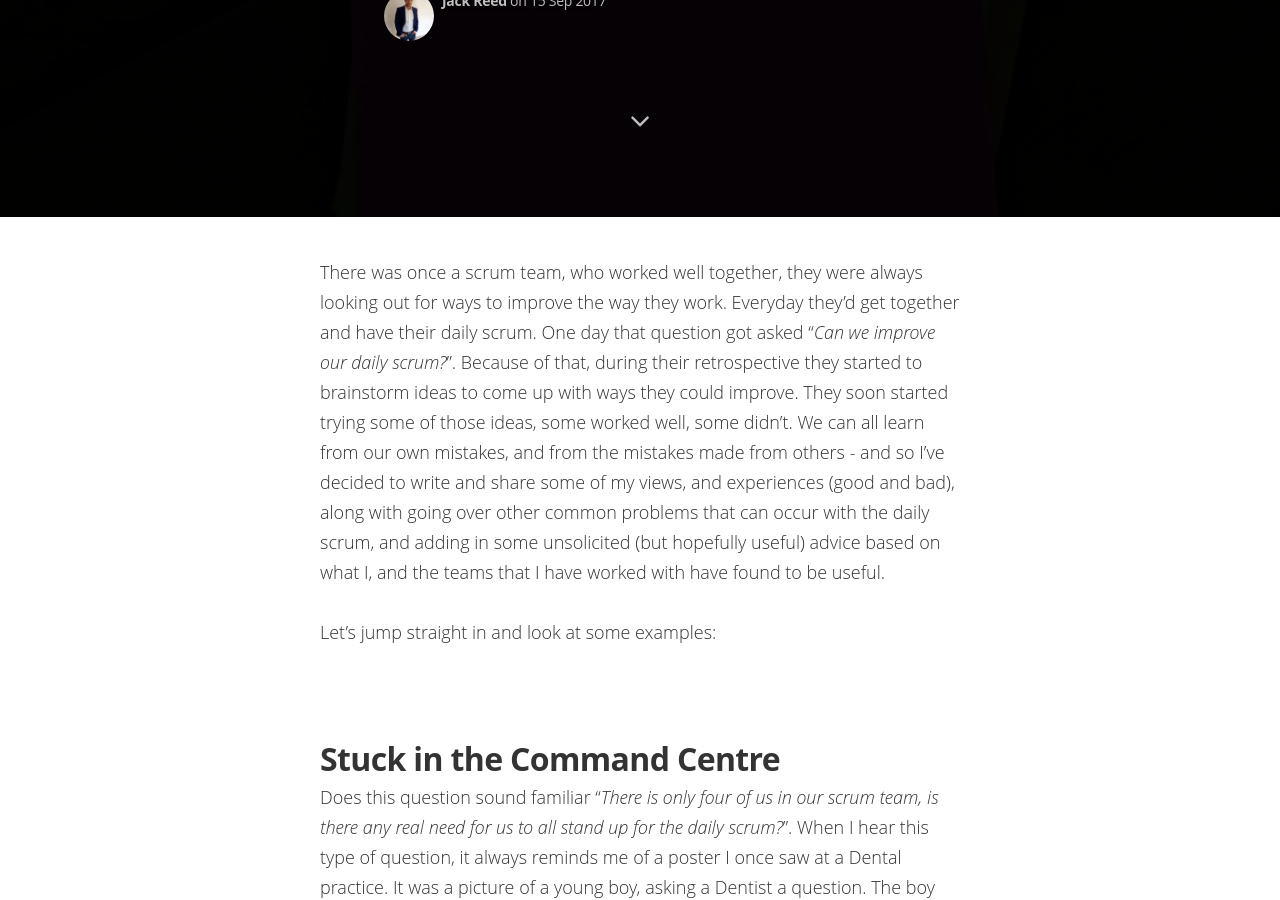
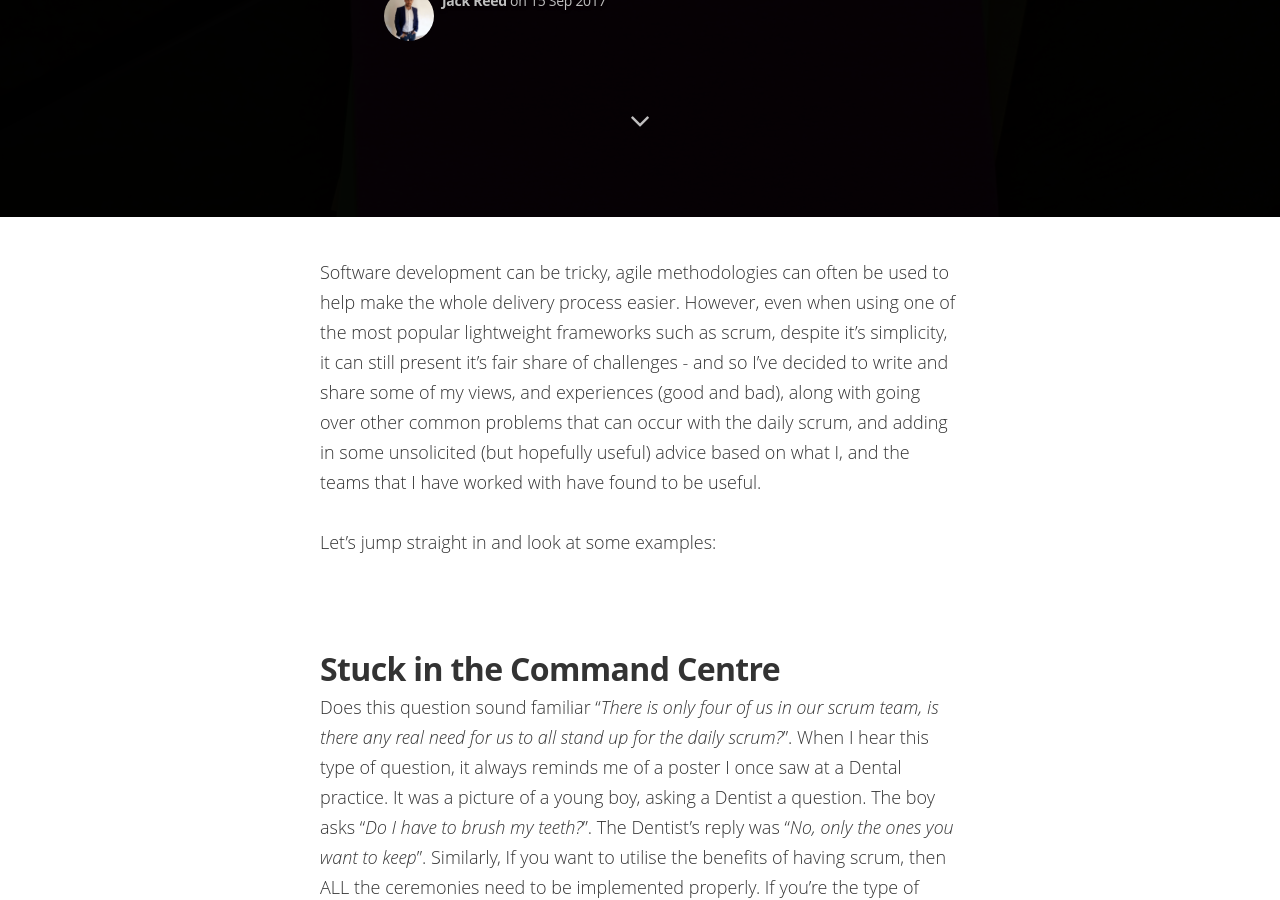
Before and after one commit to IamJackReed/JackReed, a Jekyll site: the page built from _posts/2017-09-15-improving-the-daily-scrum.markdown, in a window 1280 px wide and 900 px high, scrolled down 683 px. Built offline with Jekyll 4.4.1, drawn with Linux system fonts in a browser that asks for light colours; nearby versions of some CDN libraries; some web fonts are replaced; comment, search, counter and statistics services are not loaded.

Commit message:
Update 2017-09-15-improving-the-daily-scrum.markdown

```diff
--- a/_posts/2017-09-15-improving-the-daily-scrum.markdown
+++ b/_posts/2017-09-15-improving-the-daily-scrum.markdown
@@ -8,7 +8,7 @@
 image2: /assets/article_images/2017-09-15-improving-the-daily-scrum/improving-the-daily-scrum-mobile.JPG
 ---
 <span style="color:#00000; font-family: 'open sans'; font-size: 1em; font-size: 18px; font-weight: 200; hyphens: none;">
-There was once a scrum team, who worked well together, they were always looking out for ways to improve the way they work. Everyday they'd get together and have their daily scrum. One day that question got asked "_Can we improve our daily scrum?_". Because of that, during their retrospective they started to brainstorm ideas to come up with ways they could improve. They soon started trying some of those ideas, some worked well, some didn't. We can all learn from our own mistakes, and from the mistakes made from others - and so I've decided to write and share some of my views, and experiences (good and bad), along with going over other common problems that can occur with the daily scrum, and adding in some unsolicited (but hopefully useful) advice based on what I, and the teams that I have worked with have found to be useful.</span>
+Software development can be tricky, agile methodologies can often be used to help make the whole delivery process easier. However, even when using one of the most popular lightweight frameworks such as scrum, despite it's simplicity, it can still present it's fair share of challenges -  and so I've decided to write and share some of my views, and experiences (good and bad), along with going over other common problems that can occur with the daily scrum, and adding in some unsolicited (but hopefully useful) advice based on what I, and the teams that I have worked with have found to be useful.</span>
 
 <span style="color:#00000; font-family: 'open sans'; font-size: 1em; font-size: 18px; font-weight: 200; hyphens: none;">Let's jump straight in and look at some examples:</span>
 
```
